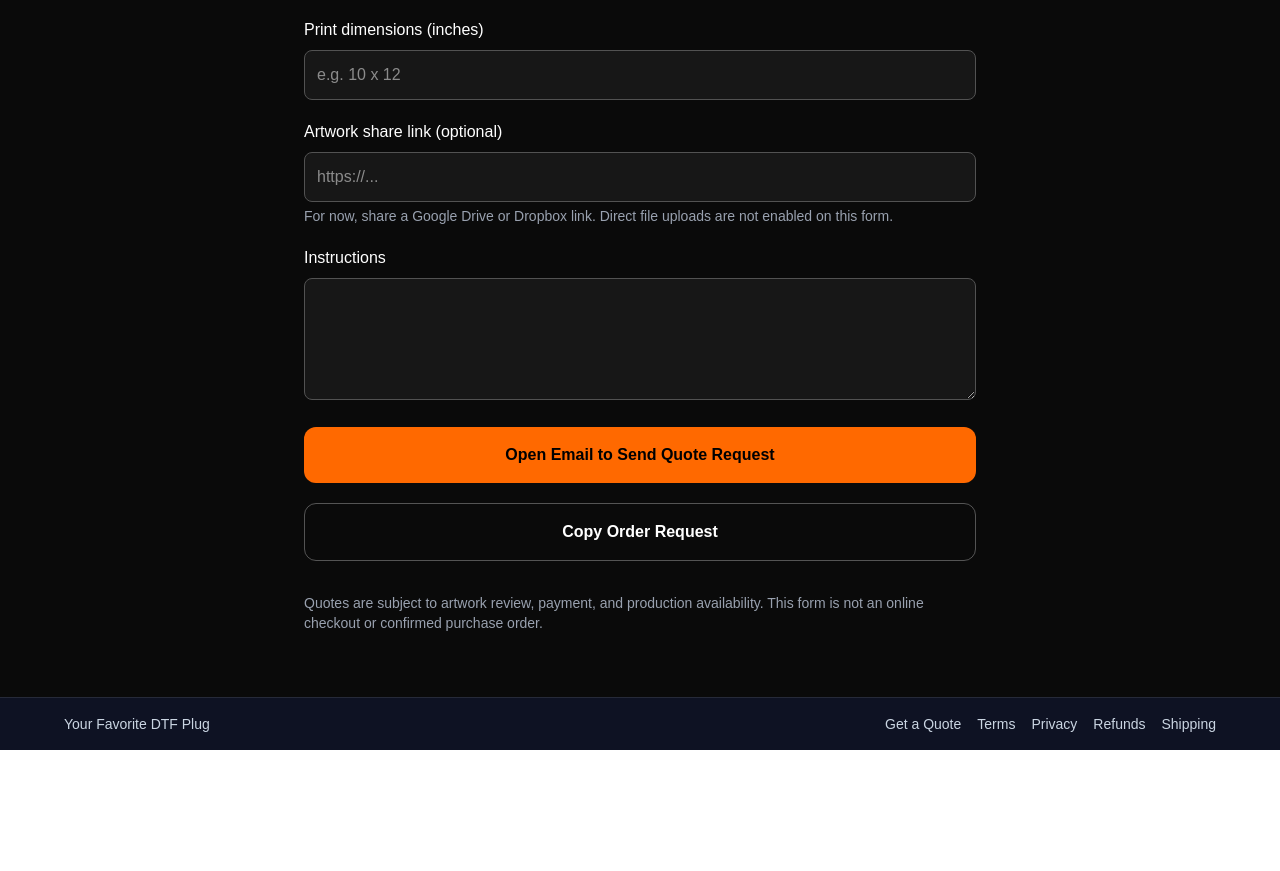
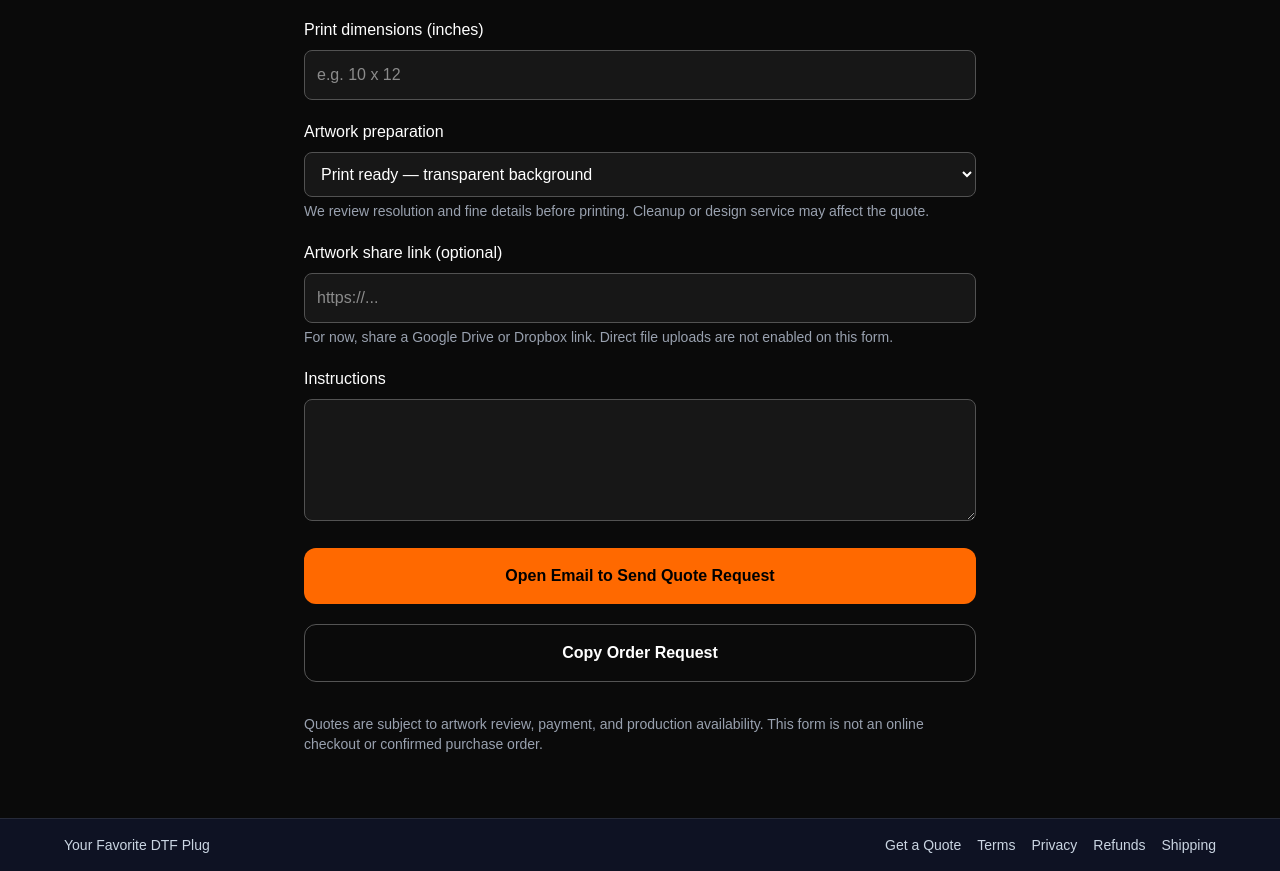
Before and after one commit to allin1xtra-ctrl/dtf-designer-clean, a Next.js app: page /quote in a window 1280 px wide. Shown: the part 1072-1943 px from the top of the page. Before the commit the page ends 1822 px from the top, so only its background shows below. Built offline with nearby package versions, Linux system fonts and the light colour scheme.

Commit message:
Add artwork readiness choices to DTF quote requests

```diff
--- a/app/quote/page.tsx
+++ b/app/quote/page.tsx
@@ -15,10 +15,11 @@ export default function QuotePage() {
   const [quantity, setQuantity] = useState("1");
   const [size, setSize] = useState("");
   const [artwork, setArtwork] = useState("");
+  const [artworkStatus, setArtworkStatus] = useState("Print ready — transparent background");
   const [details, setDetails] = useState("");
   const [copied, setCopied] = useState(false);
   const destination = process.env.NEXT_PUBLIC_DTF_ORDER_EMAIL || "info@yourdtfplug.com";
-  const summary = `Your Favorite DTF Plug — Quote Request\nCustomer: ${name}\nEmail: ${email}\nPhone: ${phone || "Not supplied"}\nPurchase order number: ${poNumber || "Not supplied"}\nFulfillment: ${fulfillment}\nRequested date: ${deadline || "Not supplied"}\nProduct: ${product}\nQuantity: ${quantity}\nDimensions: ${size || "Not supplied"}\nArtwork link: ${artwork || "Not supplied"}\nInstructions: ${details || "None"}`;
+  const summary = `Your Favorite DTF Plug — Quote Request\nCustomer: ${name}\nEmail: ${email}\nPhone: ${phone || "Not supplied"}\nPurchase order number: ${poNumber || "Not supplied"}\nFulfillment: ${fulfillment}\nRequested date: ${deadline || "Not supplied"}\nProduct: ${product}\nQuantity: ${quantity}\nDimensions: ${size || "Not supplied"}\nArtwork preparation: ${artworkStatus}\nArtwork link: ${artwork || "Not supplied"}\nInstructions: ${details || "None"}`;
   const mailto = `mailto:${encodeURIComponent(destination)}?subject=${encodeURIComponent("DTF Quote Request - " + product)}&body=${encodeURIComponent(summary)}`;
 
   return (
@@ -38,6 +39,7 @@ export default function QuotePage() {
           <label className="block">Product<select value={product} onChange={e => setProduct(e.target.value)} className="mt-2 w-full rounded-lg border border-neutral-600 bg-neutral-900 p-3">{products.map(p => <option key={p}>{p}</option>)}</select></label>
           <label className="block">Quantity<input type="number" min="1" max="100000" required value={quantity} onChange={e => setQuantity(e.target.value)} className="mt-2 w-full rounded-lg border border-neutral-600 bg-neutral-900 p-3" /></label>
           <label className="block">Print dimensions (inches)<input placeholder="e.g. 10 x 12" maxLength={100} value={size} onChange={e => setSize(e.target.value)} className="mt-2 w-full rounded-lg border border-neutral-600 bg-neutral-900 p-3" /></label>
+          <label className="block">Artwork preparation<select value={artworkStatus} onChange={e => setArtworkStatus(e.target.value)} className="mt-2 w-full rounded-lg border border-neutral-600 bg-neutral-900 p-3"><option>Print ready — transparent background</option><option>Needs background removal or cleanup</option><option>Need help creating a design</option></select><span className="mt-1 block text-sm text-gray-400">We review resolution and fine details before printing. Cleanup or design service may affect the quote.</span></label>
           <label className="block">Artwork share link (optional)<input type="url" placeholder="https://..." maxLength={1000} value={artwork} onChange={e => setArtwork(e.target.value)} className="mt-2 w-full rounded-lg border border-neutral-600 bg-neutral-900 p-3" /><span className="mt-1 block text-sm text-gray-400">For now, share a Google Drive or Dropbox link. Direct file uploads are not enabled on this form.</span></label>
           <label className="block">Instructions<textarea rows={4} maxLength={3000} value={details} onChange={e => setDetails(e.target.value)} className="mt-2 w-full rounded-lg border border-neutral-600 bg-neutral-900 p-3" /></label>
           {destination ? <button type="submit" className="w-full rounded-xl bg-orange-500 px-6 py-4 font-bold text-black">Open Email to Send Quote Request</button> : <p className="rounded-lg border border-amber-500/40 bg-amber-500/10 p-3 text-sm text-amber-100">Online sending is not configured yet. Copy your request below; no information is transmitted.</p>}
```
